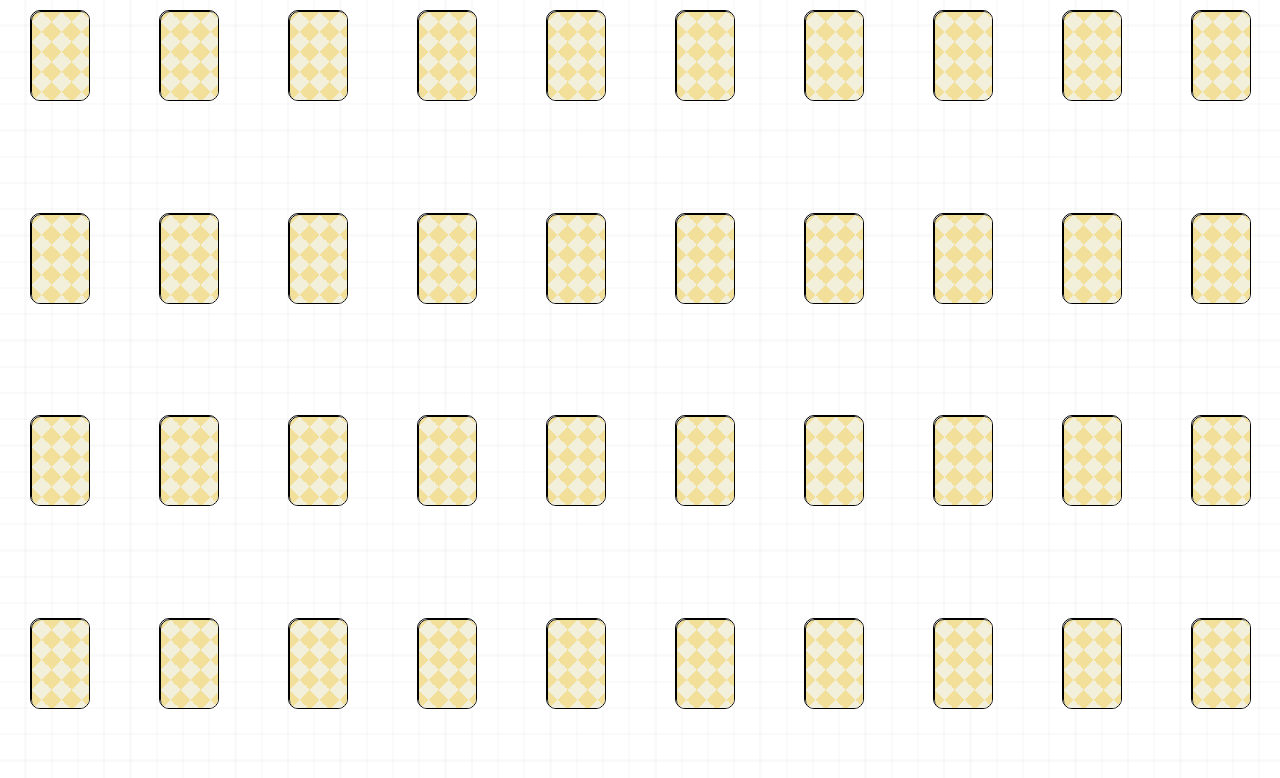
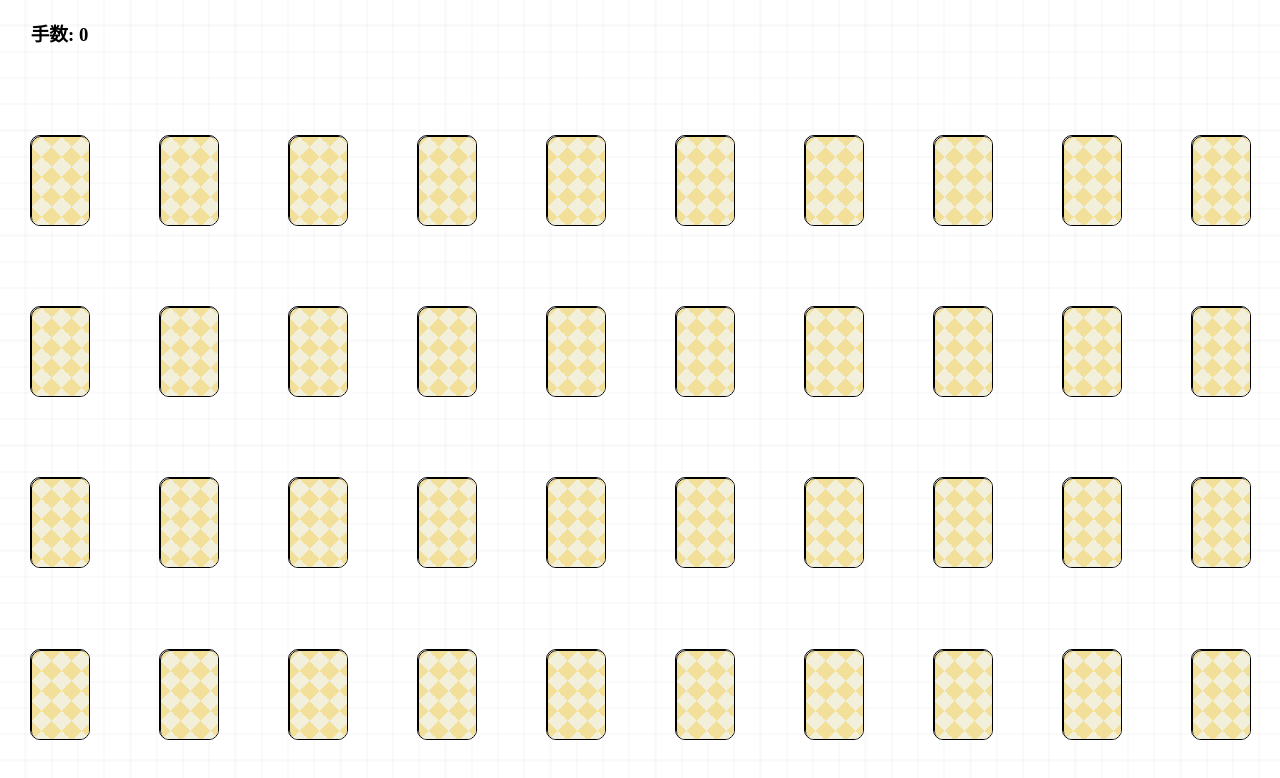
Before and after one commit to t-a1024/sevens, a React (Create React App) app: page / in a window 1280 px wide. Shown: the top 778 px of the page. Built offline with nearby package versions, Linux system fonts and the light colour scheme.

Commit message:
手数が見れるように

```diff
--- a/src/App.tsx
+++ b/src/App.tsx
@@ -28,6 +28,8 @@
   const [cards, setCards] = useState<ShuffledCard[]>([]);
   const [flippedCards, setFlippedCards] = useState<number[]>([]);
   const [matchedCount, setMatchedCount] = useState(0);
+  const [moveCount, setMoveCount] = useState(0); // 手数の状態を追加
+
 
   // 初期化処理
   useEffect(() => {
@@ -55,6 +57,8 @@
     if (cards[index].isFlipped || cards[index].isMatched || flippedCards.length === 2) {
       return;
     }
+
+    setMoveCount(moveCount + 1); // カードをクリックするたびに手数を増加
 
     const newCards = [...cards];
     newCards[index].isFlipped = true;
@@ -85,13 +89,15 @@
   // ゲームクリアの判定
   useEffect(() => {
     if (matchedCount === cards.length && cards.length > 0) {
-      alert("クリアおめでとうございます！");
+      alert("クリアおめでとうございます！  手数: {moveCount}");
     }
   }, [matchedCount, cards]);
 
   return (
     <div className="App" style={{ display: "flex", flexWrap: "wrap" }}>
       <div className="bg_pattern1 Paper_v2">
+      <h3>手数: {moveCount}</h3>
+      <h1></h1><h1></h1><h1></h1><h1></h1><h1></h1><h1></h1><h1></h1><h1></h1><h1></h1>
       {cards.map((card, index) => (
         <div key={index} style={{ margin: "10px" }} onClick={() => handleCardClick(index)} className={`card ${card.isFlipped ? 'flipped' : 'unflipped'}`}>
           {card.isFlipped || card.isMatched ? (
@@ -102,6 +108,8 @@
         </div>
       ))}
     </div>
+    <div style={{ marginTop: "20px", textAlign: "center" }}>
+      </div>
     </div>
   );
 }
```
